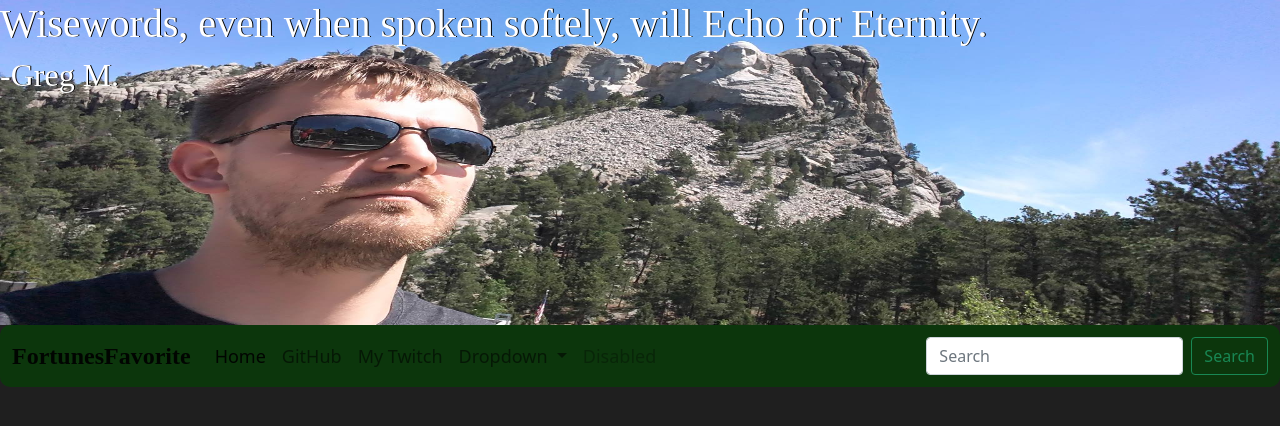
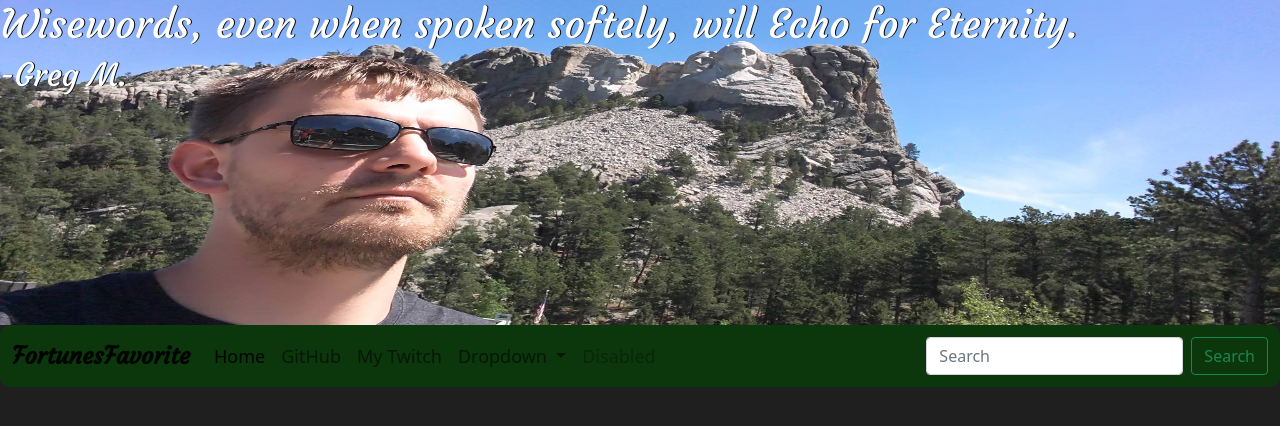
Before and after one commit to FortunesFavored/FortunesFavorite.github.io, a plain HTML site: page index.html in a window 1280 px wide. Drawn offline with nearby package versions, Linux system fonts and the light colour scheme.

Commit message:
Updated - GM

```diff
--- a/assets/css/main.css
+++ b/assets/css/main.css
@@ -1,5 +1,14 @@
+@font-face {
+    font-family:"Courgette-Regular";
+    src: url("../fonts/Courgette-Regular.ttf") format("truetype");
+  }
+
 body{
     background-color: rgb(31, 31, 31);
+}
+
+.header2{
+
 }
 
 .header2 > div{
```
